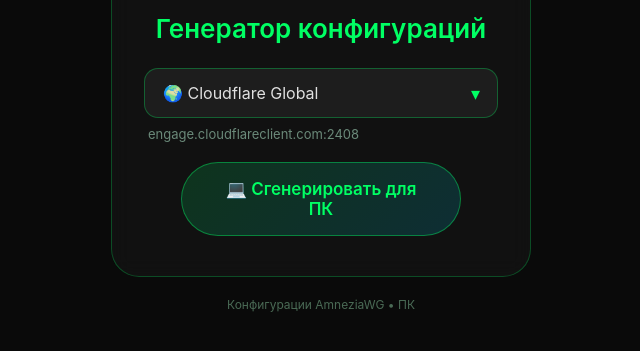
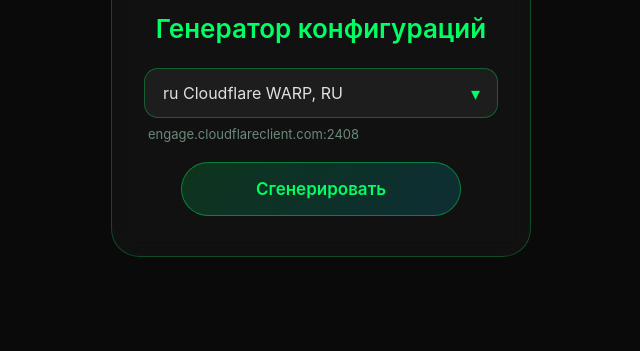
Before and after one commit to NelverRu/GreenWARP_Generator, a website: page index.html in a window 1280 px wide. Shown: the part 529-880 px from the top of the page, without its empty margins (319-959 px from the left). After the commit the page ends 826 px from the top, so only its background shows below. Drawn offline with Linux system fonts and the light colour scheme.

Commit message:
Update index.html

```diff
--- a/index.html
+++ b/index.html
@@ -274,8 +274,8 @@
 
             <div class="select-wrapper">
                 <select id="endpointSelect">
-                    <option value="standard" data-endpoint="engage.cloudflareclient.com:2408" data-name="Cloudflare Global">
-                        🌍 Cloudflare Global
+                    <option value="standard" data-endpoint="engage.cloudflareclient.com:2408" data-name="Cloudflare WARP, RU">
+                        ru Cloudflare WARP, RU
                     </option>
                     <option value="fr" data-endpoint="147.135.212.152:5242" data-name="Roubaix, FR">
                         🇫🇷 Roubaix, FR
@@ -293,13 +293,10 @@
             </div>
 
             <button id="generateBtn" class="card-button">
-                <span class="button__text">💻 Сгенерировать для ПК</span>
+                <span class="button__text">Сгенерировать</span>
             </button>
         </div>
 
-        <div class="footer-note">
-            Конфигурации AmneziaWG • ПК
-        </div>
     </div>
 
     <script>
@@ -372,13 +369,13 @@
                     const moscowTime = getMoscowTimeString();
 
                     const typePrefix = {
-                        'standard': 'CF_Global',
+                        'ru': 'RU',
                         'fr': 'FR',
                         'pl': 'PL',
                         'de': 'DE'
                     }[endpointType] || 'AWG';
 
-                    const fileName = `AWG_${typePrefix}_PC_${moscowTime}.conf`;
+                    const fileName = `AWG_${typePrefix}_${moscowTime}.conf`;
 
                     downloadFile(configContent, fileName);
 
```
